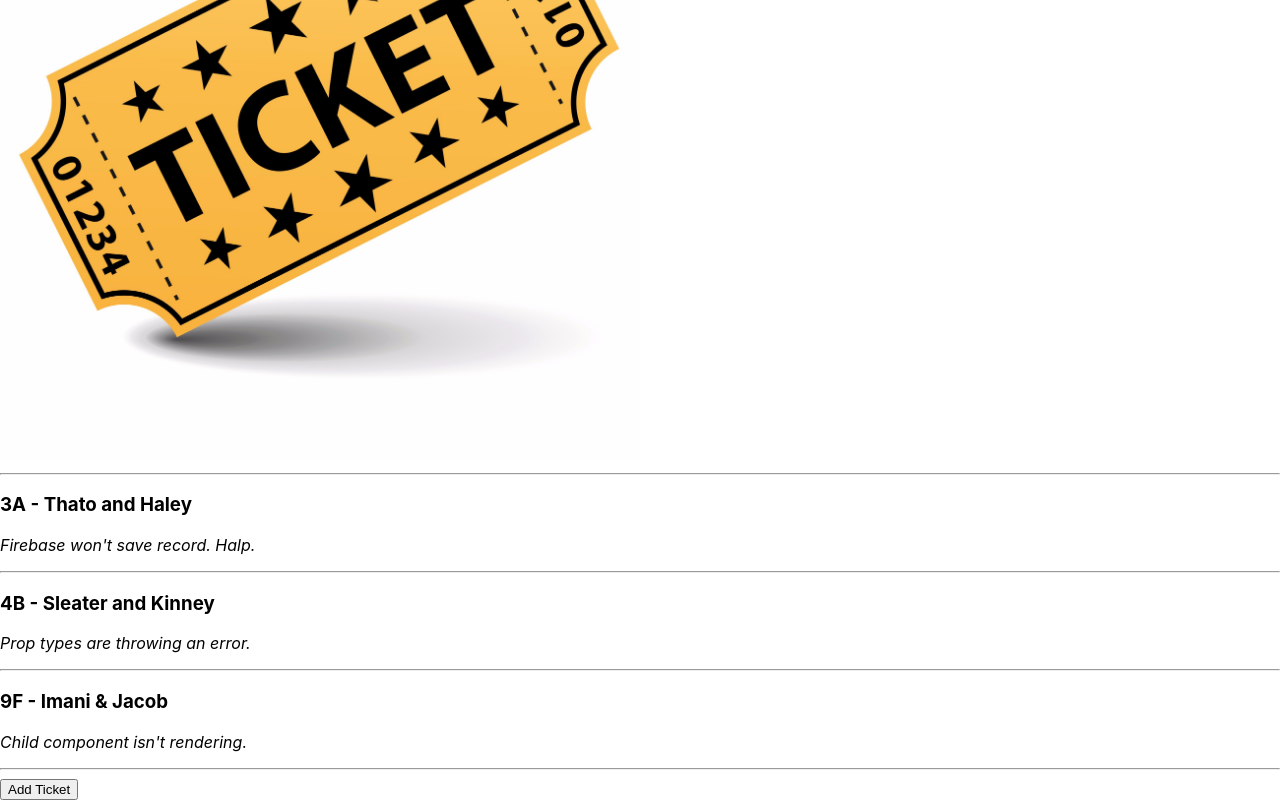
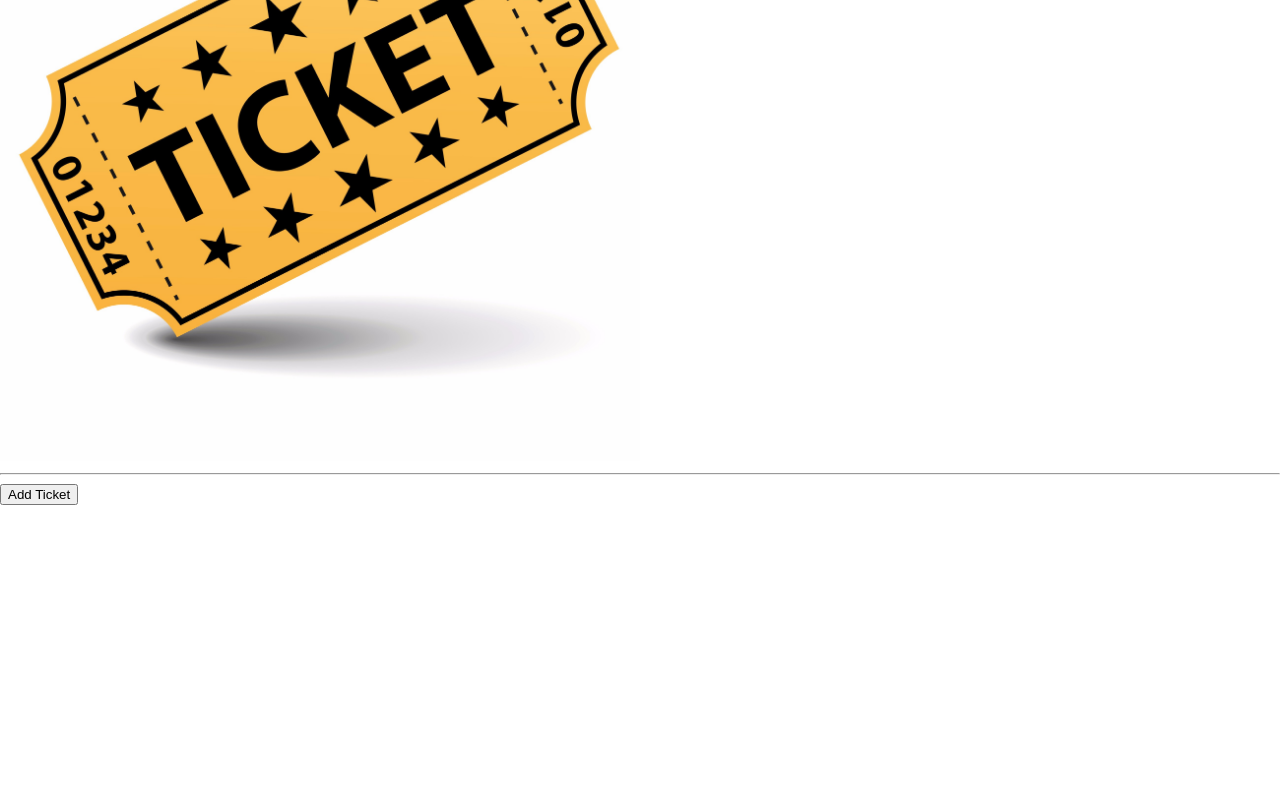
Before and after one commit to CristinaPlesa/help-queue, a React (Create React App) app: page / in a window 1280 px wide. Shown: the part 295-1095 px from the top of the page. After the commit the page ends 800 px from the top, so only its background shows below. Built offline with nearby package versions, Linux system fonts and the light colour scheme.

Commit message:
set up masterTicketList in state through TicketList callback'

```diff
--- a/src/components/TicketControl.js
+++ b/src/components/TicketControl.js
@@ -7,33 +7,34 @@ class TicketControl extends React.Component {
   constructor(props) {
     super(props);
     this.state = {
-      formVisibleOnPage: false
+      formVisibleOnPage: false,
+      masterTicketList: [] // new code
     };
-    this.handleClick = this.handleClick.bind(this); //new code here
+    // this.handleClick = this.handleClick.bind(this); //new code here
   }
 
-  handleClick() {
+  // handleClick() {
+  //   this.setState(prevState => ({
+  //     formVisibleOnPage: !prevState.formVisibleOnPage
+  //   }));
+  // }
+
+  // this works too. Has arrow notation, so bind() would not be needed to recognize the lexical scope of this.
+  handleClick = () => {
     this.setState(prevState => ({
       formVisibleOnPage: !prevState.formVisibleOnPage
     }));
   }
-
-  // this works too. Has arrow notation, so bind() would not be needed to recognize the lexical scope of this.
-  // handleClick = () => {
-  //   this.setState(prevState => ({
-  //     formVisibleOnPage: !prevState.formVisibleOnPage
-  //   }));
-  // }
 
   render(){
     let currentlyVisibleState = null;
     let buttonText = null; // new code
     if (this.state.formVisibleOnPage) {
       currentlyVisibleState = <NewTicketForm />;
-      buttonText = "Return to Ticket List"; // new code
+      buttonText = "Return to Ticket List";
     } else {
-      currentlyVisibleState = <TicketList />;
-      buttonText = "Add Ticket"; // new code
+      currentlyVisibleState = <TicketList ticketList={this.state.masterTicketList} />; // new code
+      buttonText = "Add Ticket";
     }
     return (
       <React.Fragment>
--- a/src/components/TicketList.js
+++ b/src/components/TicketList.js
@@ -1,36 +1,26 @@
 import React from "react";
 import Ticket from "./Ticket";
+import PropTypes from "prop-types";
 
-const masterTicketList = [
-  {
-    names: 'Thato and Haley',
-    location: '3A',
-    issue: 'Firebase won\'t save record. Halp.'
-  },
-  {
-    names: 'Sleater and Kinney',
-    location: '4B',
-    issue: 'Prop types are throwing an error.'
-  },
-  {
-    names: 'Imani & Jacob',
-    location: '9F',
-    issue: 'Child component isn\'t rendering.'
-  }
-];
+// remove const masterTicketList = [ ... ]. We no longer want these.
 
-function TicketList(){
+function TicketList(props) { // Add props as parameter.
   return (
     <React.Fragment>
-    <hr/>
-    {masterTicketList.map((ticket, index) =>
-      <Ticket names={ticket.names}
-        location={ticket.location}
-        issue={ticket.issue}
-        key={index}/>
+      <hr />
+      {props.ticketList.map((ticket, index) => // Loop through the list passed down from TicketControl.
+        <Ticket names={ticket.names}
+          location={ticket.location}
+          issue={ticket.issue}
+          key={index} />
       )}
     </React.Fragment>
   );
 }
 
+// Add propTypes for ticketList.
+TicketList.propTypes = {
+  ticketList: PropTypes.array
+};
+
 export default TicketList;
```
